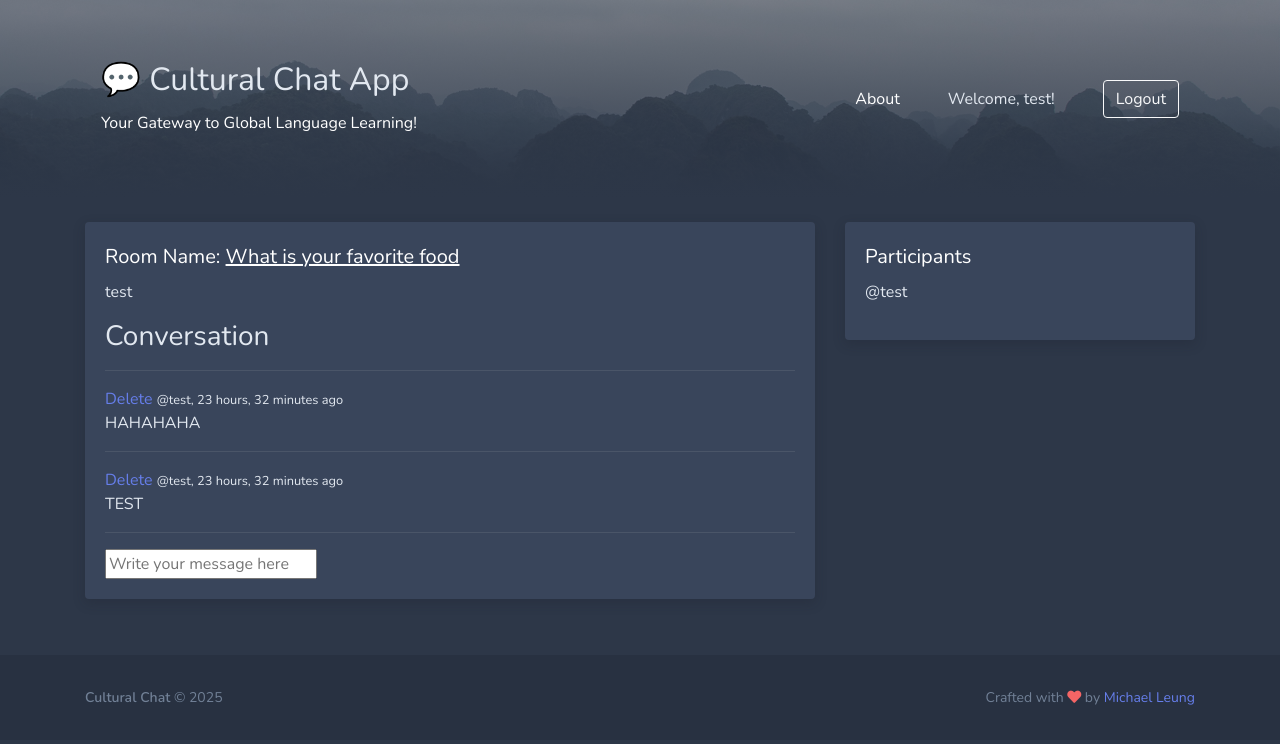
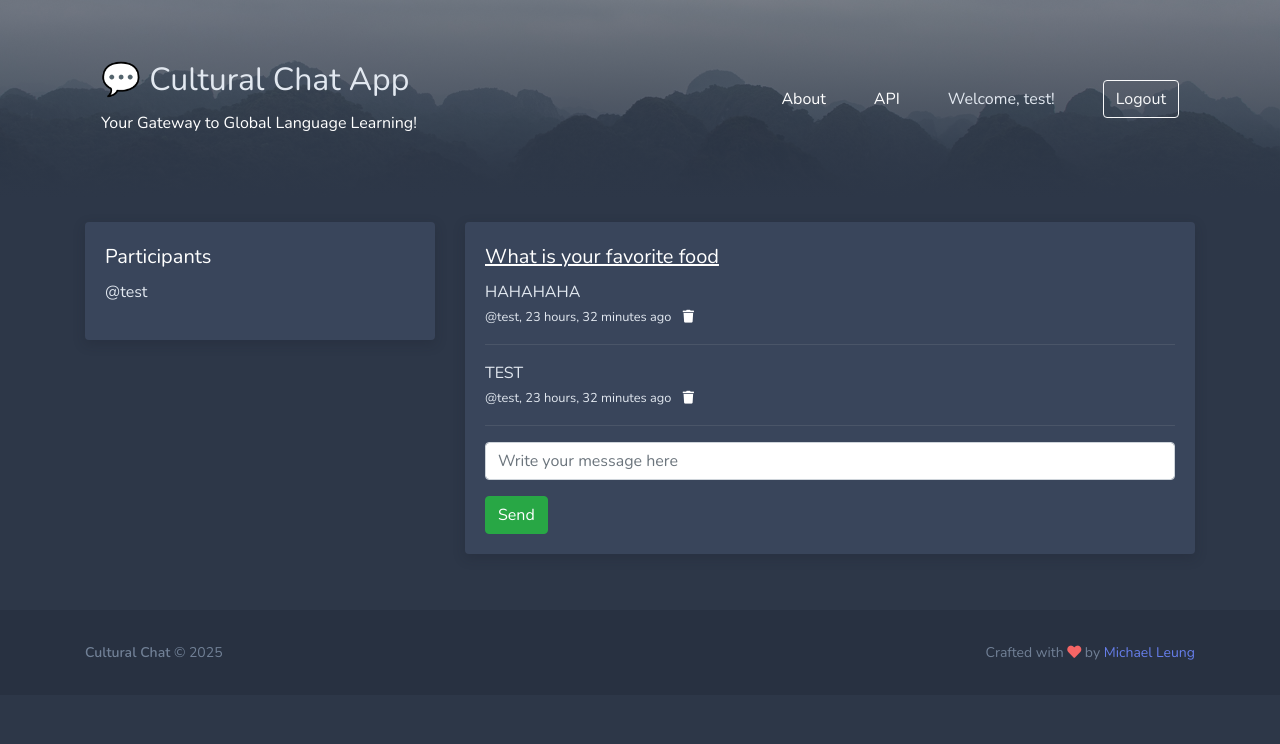
Before and after one commit to mkleung/django-chat-demo, a Django app: page /room/11/ in a window 1280 px wide. Shown: the top 744 px of the page. Run offline with Django 5.2, Linux system fonts and the light colour scheme; a user stored in the database is signed in; data comes from the database, SQL or seed files in the repository; both versions use the stored data as it was after the commit; some libraries are stand-ins or nearby versions.

Commit message:
Style changes

```diff
--- a/chatapp/static/chatapp/styles.css
+++ b/chatapp/static/chatapp/styles.css
@@ -6,3 +6,7 @@
 .text-green {
     color: #2ecc71;
 }
+
+.background-green {
+    background-color: #2ecc71;
+}
--- a/chatapp/templates/chatapp/room.html
+++ b/chatapp/templates/chatapp/room.html
@@ -1,47 +1,6 @@
 {% extends 'main.html' %} {% block content %}
 <div class="container py-4">
   <div class="row">
-    <div class="col-md-8">
-      <div class="block">
-        <div class="block-content">
-          <div class="text-white font-size-lg fw-bold mb-2">
-            Room Name: <u>{{ room.name }}</u>
-          </div>
-          <p>{{ room.description }}</p>
-
-          <div class="comment-wrapper">
-            <h3>Conversation</h3>
-            <hr />
-
-            {% for message in room_messages %}
-            <div>
-              {% if request.user == message.user %}
-              <a href="{% url 'delete-message' message.id %}">Delete</a>
-              {% endif %}
-              <small
-                >@{{message.user}}, {{message.created|timesince}} ago
-              </small>
-              <p>{{ message.body}}</p>
-              <hr />
-            </div>
-            {% endfor %}
-          </div>
-
-          {% if request.user.is_authenticated %}
-          <div class="comment-form">
-            <form method="POST" action="">
-              {% csrf_token %}
-              <input
-                type="text"
-                name="body"
-                placeholder="Write your message here"
-              />
-            </form>
-          </div>
-          {% endif %}
-        </div>
-      </div>
-    </div>
 
     <div class="col-md-4">
       <div class="block">
@@ -55,6 +14,59 @@
         </div>
       </div>
     </div>
+
+
+    <div class="col-md-8">
+      <div class="block">
+        <div class="block-content">
+          <div class="text-white font-size-lg fw-bold mb-2">
+            <u>{{ room.name }}</u>
+          </div>
+          <div class="comment-wrapper">
+            {% for message in room_messages %}
+            <div>
+
+              {{ message.body}}
+              <p>
+                <small
+                >@{{message.user}}, {{message.created|timesince}} ago
+              </small>
+                {% if request.user == message.user %}
+                <a href="{% url 'delete-message' message.id %}">
+                  <small><i class="fa fa-trash text-white ml-2"></i></small>
+                </a>
+                {% endif %}
+              </p>
+
+              <hr />
+
+
+            </div>
+
+          {% endfor %}
+          </div>
+
+          {% if request.user.is_authenticated %}
+          <div class="comment-form">
+            <form method="POST" action="">
+              {% csrf_token %}
+              <input
+                type="text"
+                name="body"
+                class="form-control"
+                placeholder="Write your message here"
+              />
+              <input type="submit" class="btn btn-success mt-3" value="Send" />
+            </form>
+          </div>
+          {% else %}
+
+          <p>You need to <a href="{% url 'login' %}">login</a> to add comments</p>
+          {% endif %}
+        </div>
+      </div>
+    </div>
+
   </div>
 </div>
 
--- a/chatapp/urls.py
+++ b/chatapp/urls.py
@@ -19,4 +19,5 @@ urlpatterns = [
     path('logout/', views.logoutUser, name='logout'),
     path('register/', views.registerPage, name='register'),
     path('profile/<str:pk>/', views.userProfile, name="user-profile"),
+
 ]
--- a/templates/header.html
+++ b/templates/header.html
@@ -15,7 +15,11 @@
 
         <div class="d-flex align-items-center">
 
+
           <a class="text-white mr-5" href="{% url 'about' %}">About</a>
+
+          <a class="text-white mr-5" target="_blank" href="api/rooms/">API</a>
+
 
 
           {% if request.user.is_authenticated %}
```
Also changed, not shown: chatapp/templates/chatapp/components/activities.html (+8 -6 lines), db.sqlite3.
